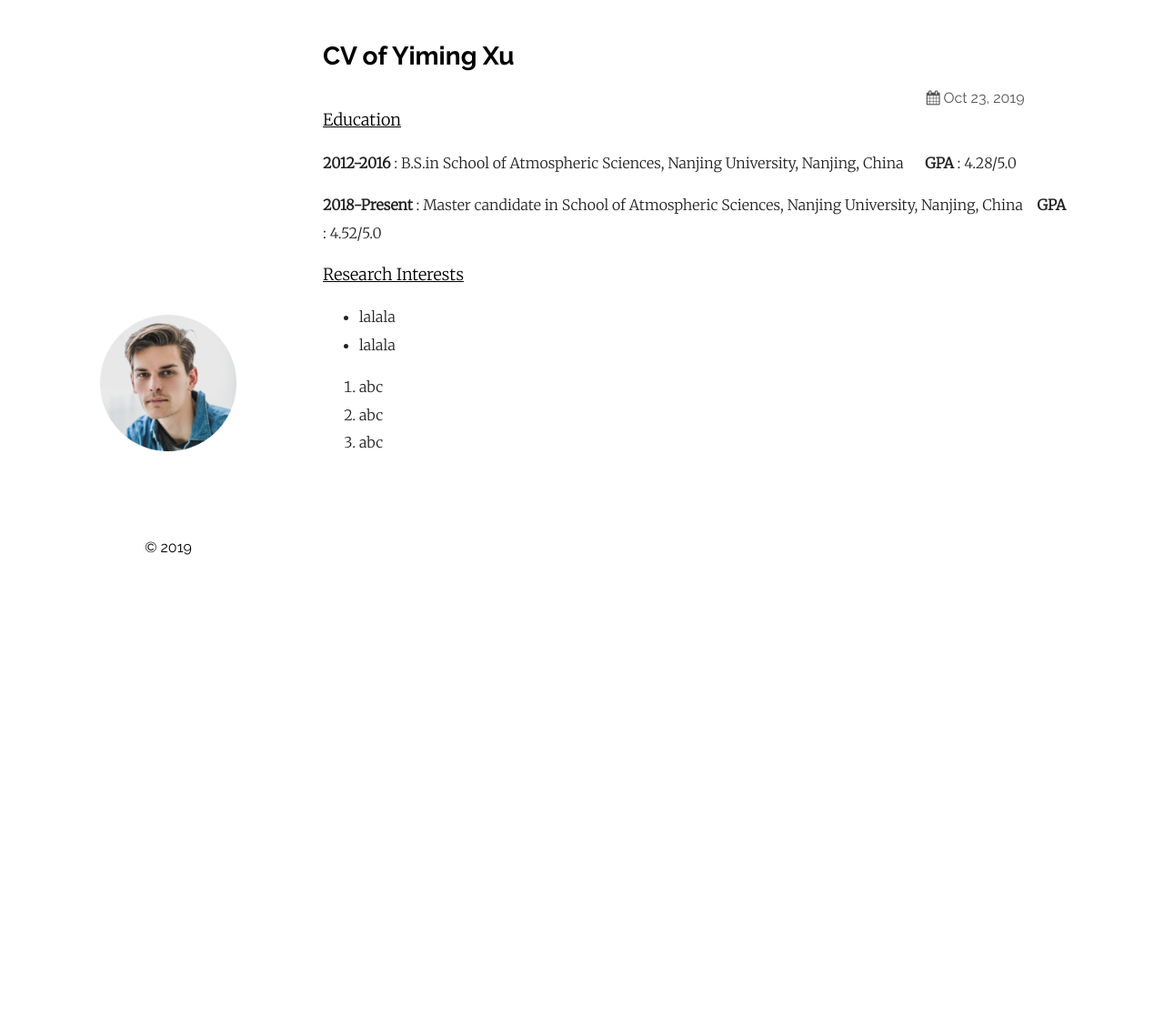
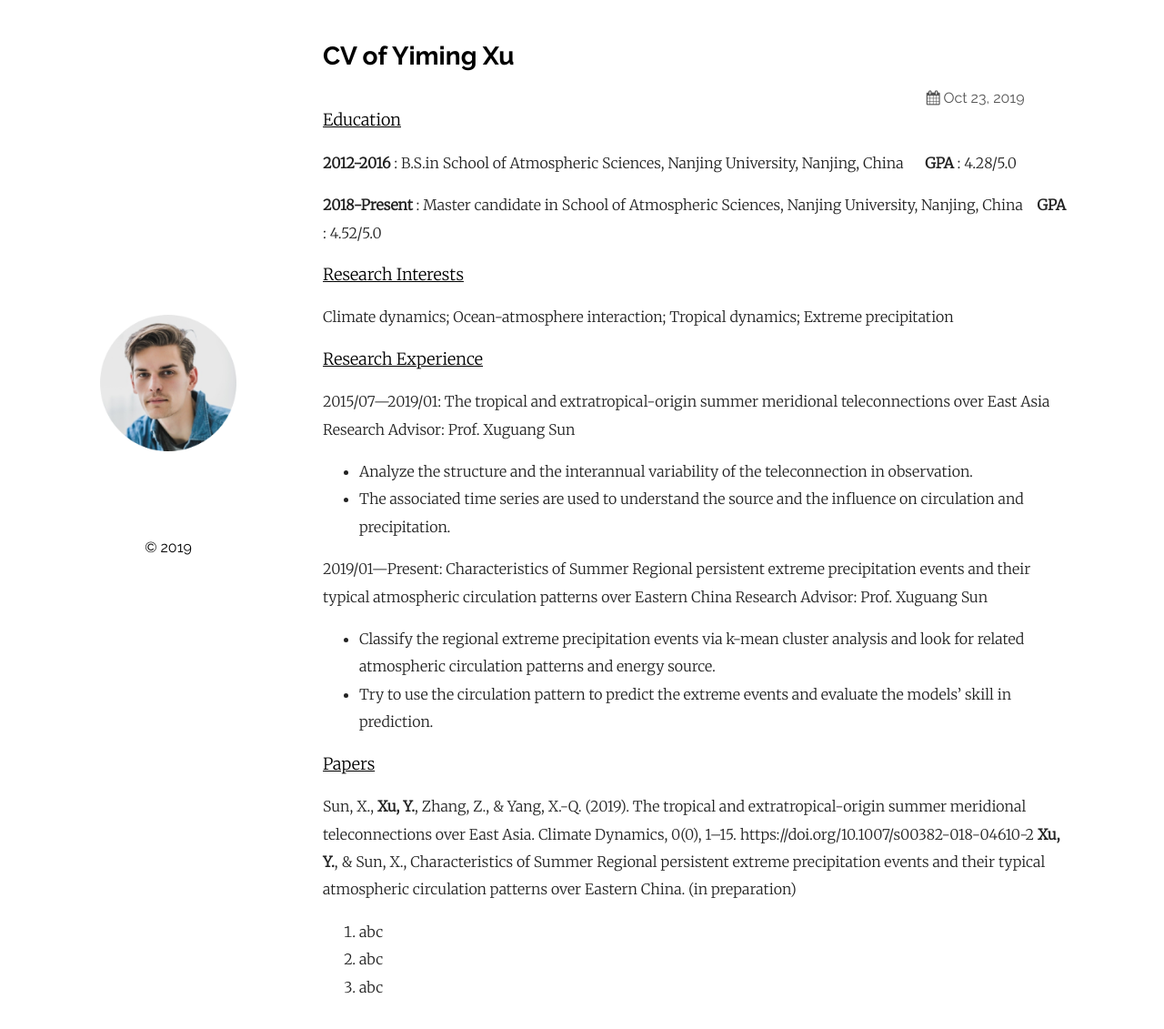
Before and after one commit to ymxu-atm/ymxu-atm.github.io, a Jekyll site: the page built from _posts/2019-10-23-CV.markdown, in a window 1280 px wide and 1145 px high. Shown: the top 1131 px of the window at 91% size. Built offline with Jekyll 4.4.1, drawn with Linux system fonts in a browser that asks for light colours.

Commit message:
Update 2019-10-23-CV.markdown

```diff
--- a/_posts/2019-10-23-CV.markdown
+++ b/_posts/2019-10-23-CV.markdown
@@ -13,8 +13,23 @@ __2018-Present__ :
 Master candidate in School of Atmospheric Sciences, Nanjing University, Nanjing, China  &ensp; __GPA__ : 4.52/5.0
 
 <font size="4" color="black" bold><u>Research Interests</u></font>
-* lalala
-* lalala
+Climate dynamics; Ocean-atmosphere interaction; Tropical dynamics; Extreme precipitation
+
+<font size="4" color="black" bold><u>Research Experience</u></font>
+2015/07—2019/01: The tropical and extratropical-origin summer meridional teleconnections over East Asia
+Research Advisor: Prof. Xuguang Sun
+* Analyze the structure and the interannual variability of the teleconnection in observation.
+* The associated time series are used to understand the source and the influence on circulation and precipitation.
+
+2019/01—Present: Characteristics of Summer Regional persistent extreme precipitation events and their typical atmospheric circulation patterns over Eastern China
+Research Advisor: Prof. Xuguang Sun
+* Classify the regional extreme precipitation events via k-mean cluster analysis and look for related atmospheric circulation patterns and energy source.
+* Try to use the circulation pattern to predict the extreme events and evaluate the models’ skill in prediction.
+
+<font size="4" color="black" bold><u>Papers</u></font>
+Sun, X., __Xu, Y.__, Zhang, Z., & Yang, X.-Q. (2019). The tropical and extratropical-origin summer meridional teleconnections over East Asia. Climate Dynamics, 0(0), 1–15. https://doi.org/10.1007/s00382-018-04610-2
+__Xu, Y.__, & Sun, X., Characteristics of Summer Regional persistent extreme precipitation events and their typical atmospheric circulation patterns over Eastern China. (in preparation)
+
 
 1. abc
 2. abc
```
